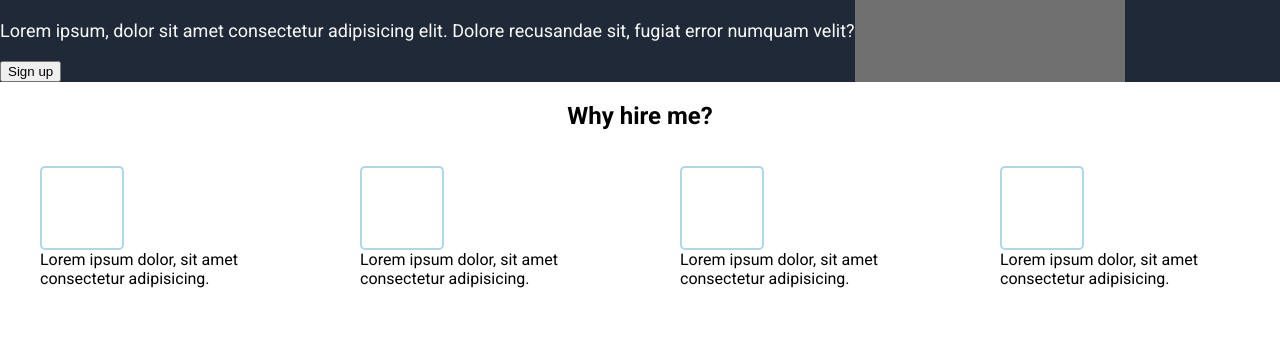
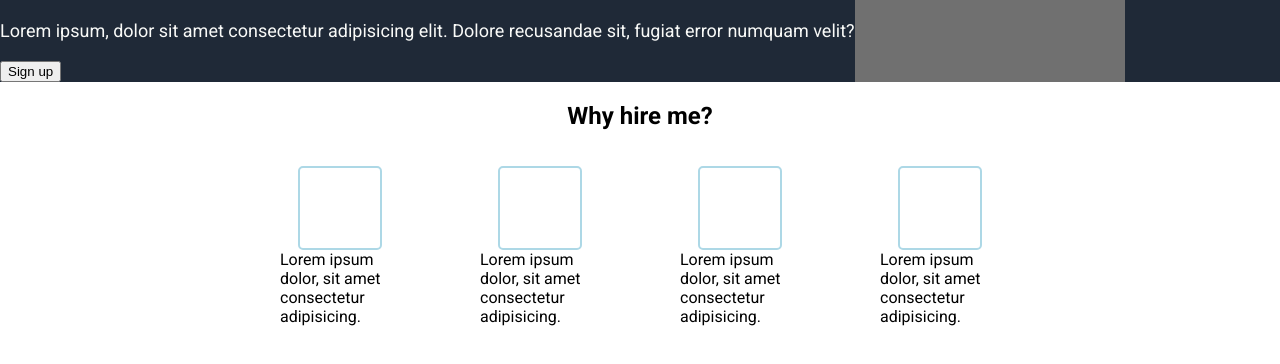
Before and after one commit to timpeschel/odin-landingpage, a plain HTML site: page index.html in a window 1280 px wide. Shown: the part 108-472 px from the top of the page. Drawn offline with Linux system fonts and the light colour scheme.

Commit message:
styling of info section improved

```diff
--- a/style.css
+++ b/style.css
@@ -54,6 +54,13 @@ header{
     display:flex;
 }
 
+#info_section figure{
+    width:120px;
+    display:flex;
+    flex-direction:column;
+    align-items:center;
+}           /* figcaption muss auch zentriert werden, vllt mit gap? */
+
 .rounded_box{
     border:2px solid lightblue;
     border-radius:5px;
```
Also changed, not shown: 1 other file.
